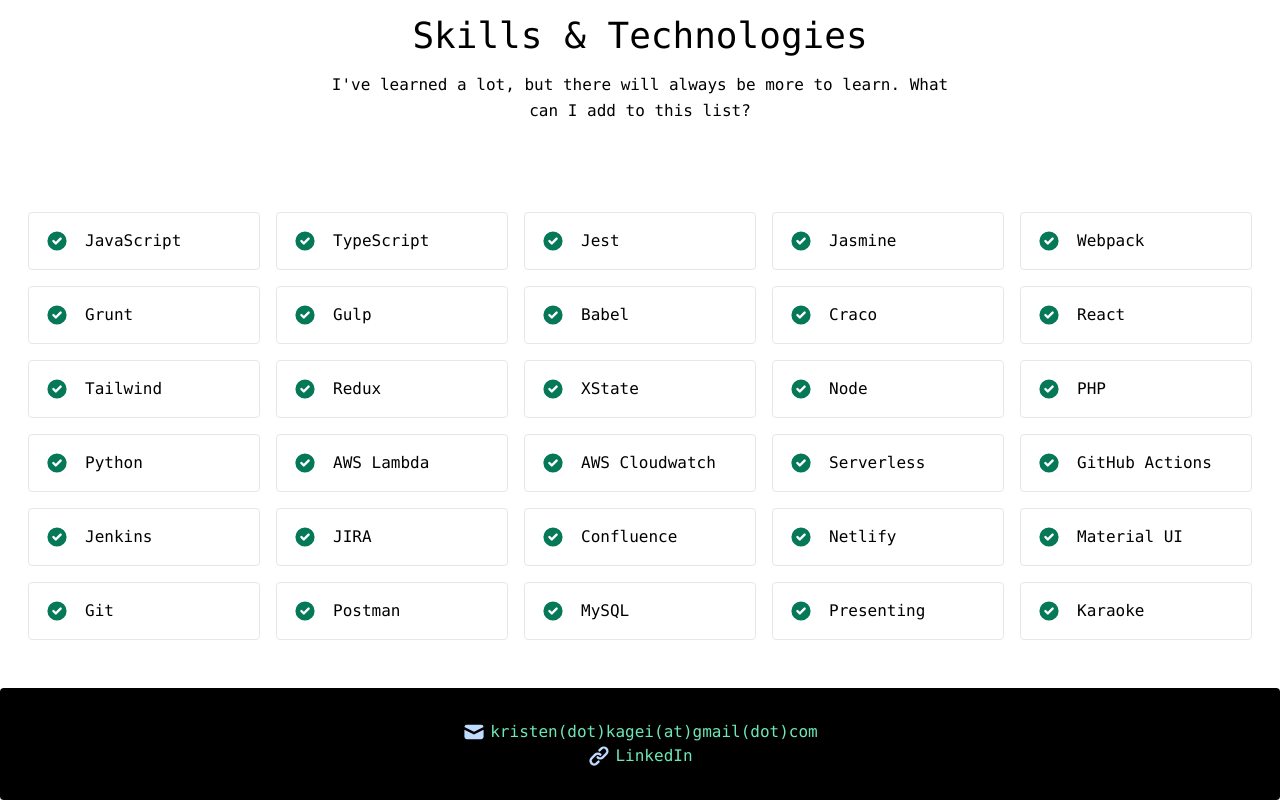
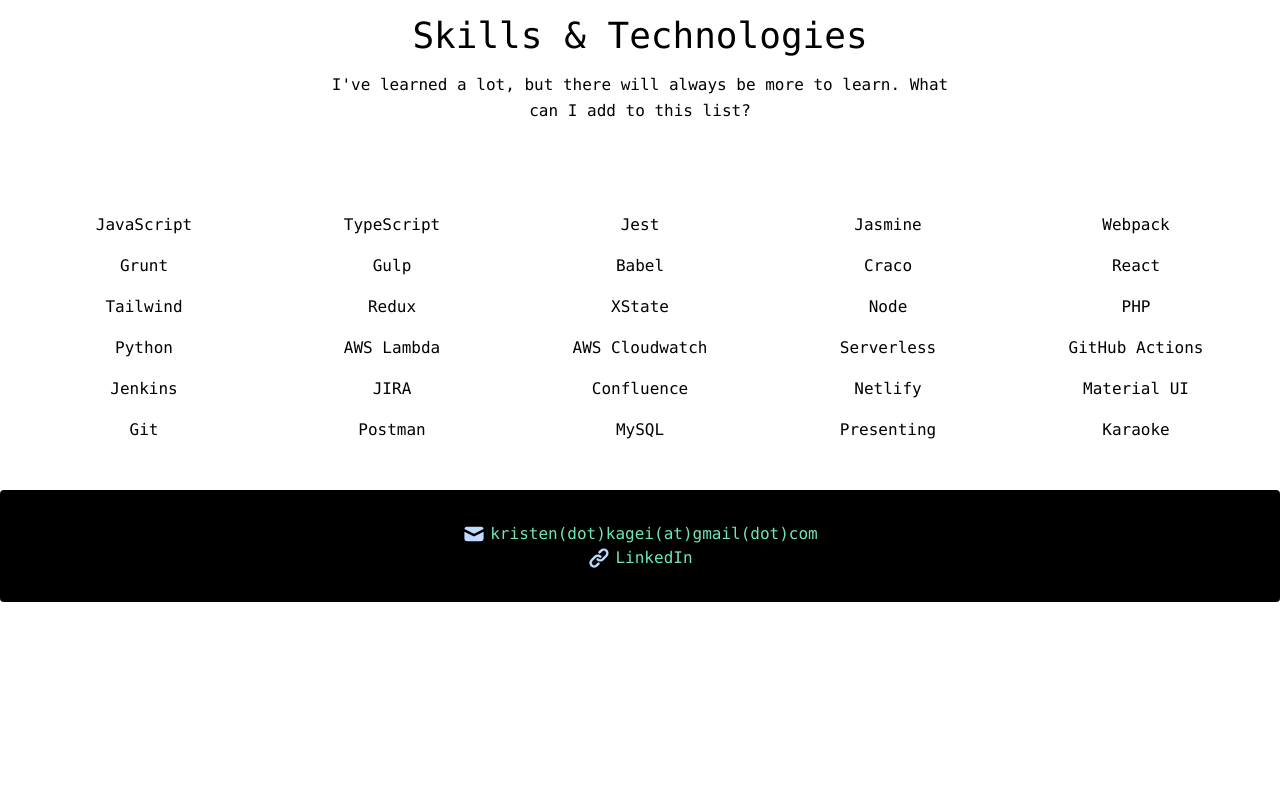
Before and after one commit to kristen-kagei/react-tailwind-portfolio, a React (Create React App) app: page / in a window 1280 px wide. Shown: the part 1064-1864 px from the top of the page. After the commit the page ends 1666 px from the top, so only its background shows below. Built offline with nearby package versions, Linux system fonts and the light colour scheme.

Commit message:
adjust list

```diff
--- a/src/components/Skills.js
+++ b/src/components/Skills.js
@@ -17,12 +17,12 @@
         <div className="flex flex-wrap">
           {skillsAndDescriptions.map((skill) => (
             <button key={skill} className="p-2 w-1/5">
-              <div className="flex p-4 h-full items-center rounded border from-blue-700 hover:bg-blue-400">
-                <CheckCircleIcon className=" text-green-700 w-6 h-6 flex-shrink-0 mr-4" />
+              {/* <div className="flex p-4 h-full items-center rounded border from-blue-700 hover:bg-blue-400"> */}
+                {/* <CheckCircleIcon className=" text-green-700 flex-shrink-0 mr-4" /> */}
                 <span className="title-font sm:font-medium font-mono text-black">
                   {skill.skill}
                 </span>
-              </div>
+              {/* </div> */}
             </button>
           ))}
         </div>
```
